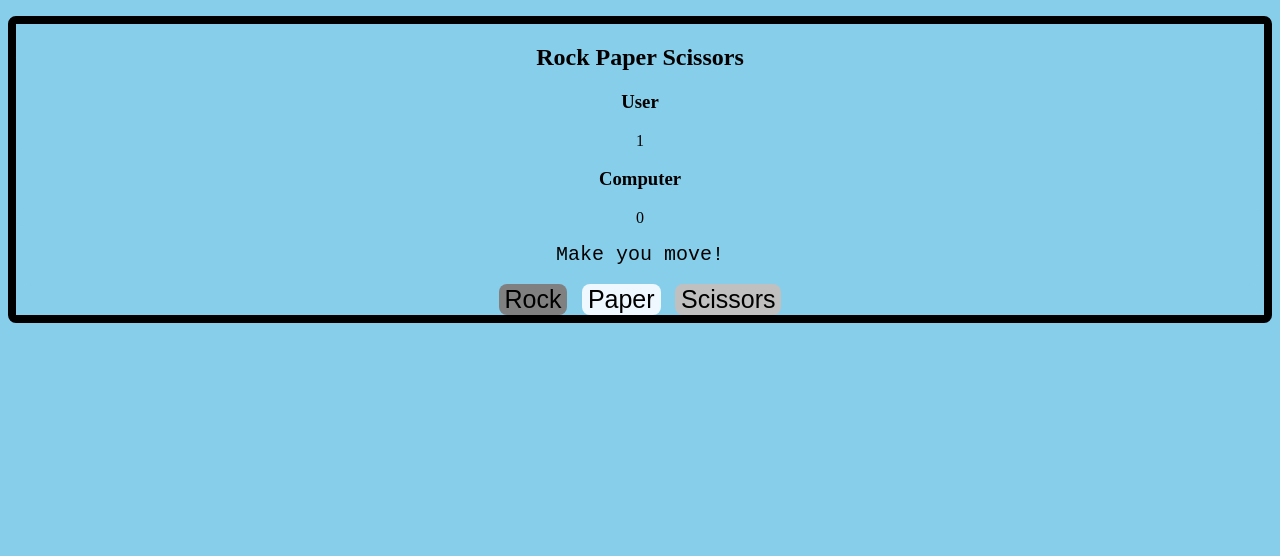
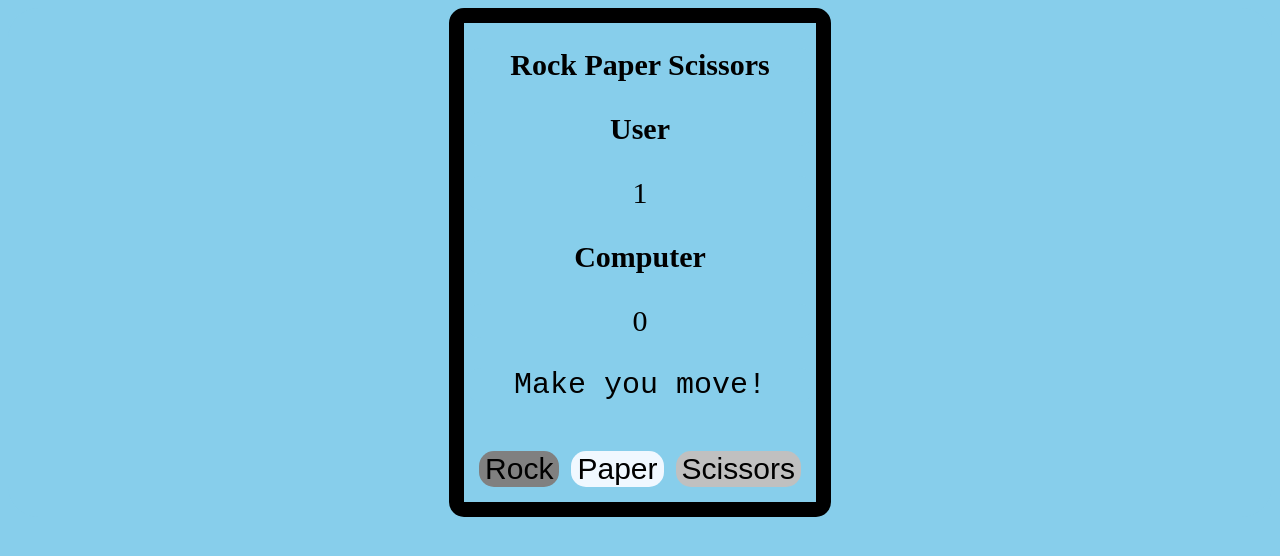
Before and after one commit to HardikMarlapudi/RockPaperScissors, a plain HTML site: page index.html in a window 1280 px wide. Both pictures are taken after a click on the button "Rock". Drawn offline with Linux system fonts and the light colour scheme.

Commit message:
fixed the scoring method and modified the border in css

```diff
--- a/script.js
+++ b/script.js
@@ -1,22 +1,20 @@
 let userScore = 0;
 let computerScore = 0;
-let user = document.getElementById("user");
-let computer = document.getElementById("computer");
-let rockItem = document.getElementById("rockItem");
-let paperItem = document.getElementById("paperItem");
-let scissorItem = document.getElementById("scissorItem");
 
 function rock() {
     const user = Math.floor(Math.random() * 3 + 1);
     if(user == rockItem) {
         alert("It's a tie!");
+        return;
     } else if (user == paperItem) {
         computerScore++;
-        alert("Computer wins!");
+        alert("Computer wins! Paper beats Rock.");
+        return;
     } else {
         userScore++;
-        alert("You win!");
-        document.getElementById("userScore").innerHTML = userScore++;
+        alert("You win! Rock beats Scissors.");
+        document.getElementById("userScore").innerHTML = userScore;
+        return;
     }
 }
 
--- a/styles.css
+++ b/styles.css
@@ -2,24 +2,23 @@
     text-align: center;
     background-color: skyblue;
     border-radius: 1rem;
-
+    font-size: 30px;
 }
 
 .borderBox {
+    display: inline-block;
     border: 0.5rem solid;
     border-radius: 0.5rem;
-    width: auto;
-    height: auto;
-    margin: 1rem auto;
 }
 
 #choices {
-    font-size: 24px;
+    font-size: 20px;
     font-family: 'Courier New', Courier, monospace;
+    margin: 0.5rem;
 }
 
 #rockItem {
-    font-size: 25px;
+    font-size: 1rem;
     background-color: grey;
     border: none;
     border-radius: 0.5rem;
@@ -27,7 +26,7 @@
 }
 
 #paperItem {
-    font-size: 25px;
+    font-size: 1rem;
     background-color: aliceblue;
     border: none;
     border-radius: 0.5rem;
@@ -35,7 +34,7 @@
 }
 
 #scissorItem {
-    font-size: 25px;
+    font-size: 1rem;
     background-color: silver;
     border: none;
     border-radius: 0.5rem;
@@ -43,6 +42,6 @@
 }
 
 #result {
-    font-size: 20px;
+    font-size: 1rem;
     font-family: 'Courier New', Courier, monospace;
 }
```
Also changed, not shown: index.html (+1 -3 lines), 1 other file.
